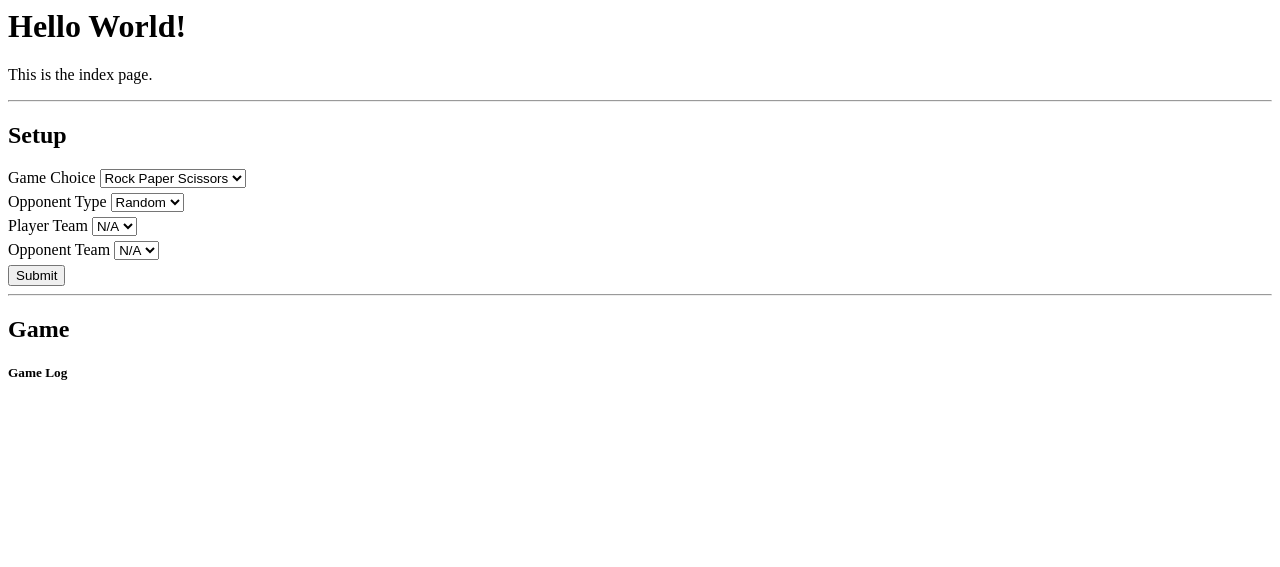
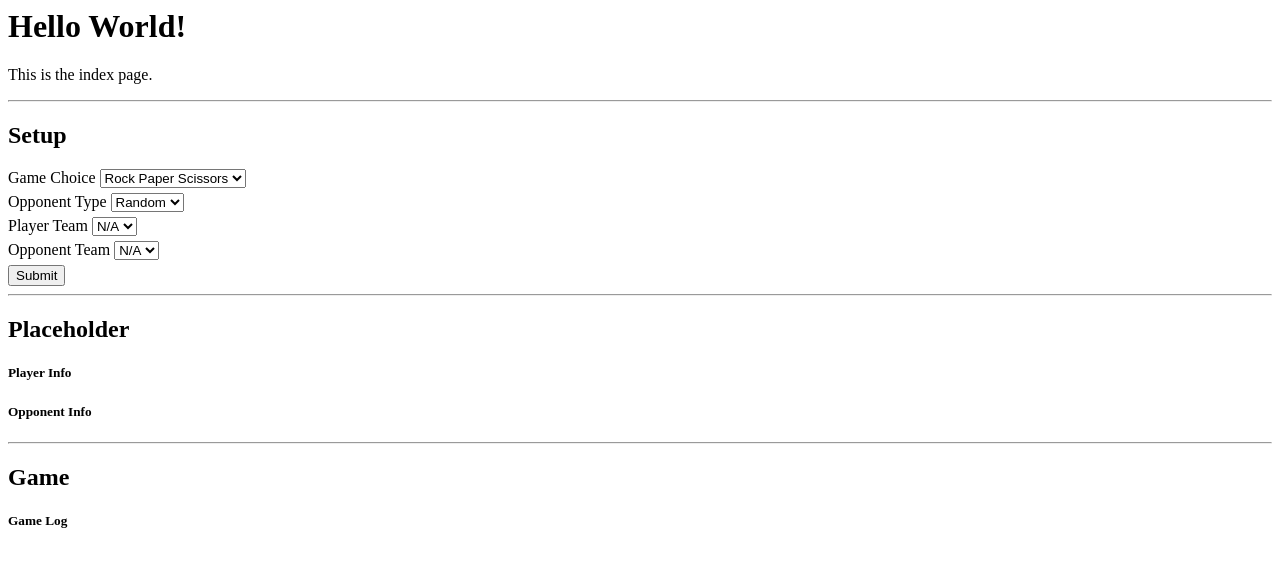
Before and after one commit to aturfah/cmplxsys530-final, a Flask app: page / in a window 1280 px wide. Shown: the top 567 px of the page. Run offline with Flask 2, Linux system fonts and the light colour scheme; parts of the project's set-up code (start-up, migrations or seed data) failed here and were passed over.

Commit message:
placeholder for player info

```diff
--- a/interface/templates/index.html
+++ b/interface/templates/index.html
@@ -40,6 +40,13 @@
         <input type="button" value="Submit" onclick="submit_form()">
     </div>
     <hr />
+    <h2>Placeholder</h2>
+    <div id="gamestate_window">
+        <div id="player_info"><h5>Player Info</h5></div>
+        <div id="opponent_info"><h5>Opponent Info</h5></div>
+    </div>
+    <hr />
+
     <h2>Game</h2>
     <div id="game_window">
         <div id="player_options"></div>
```
